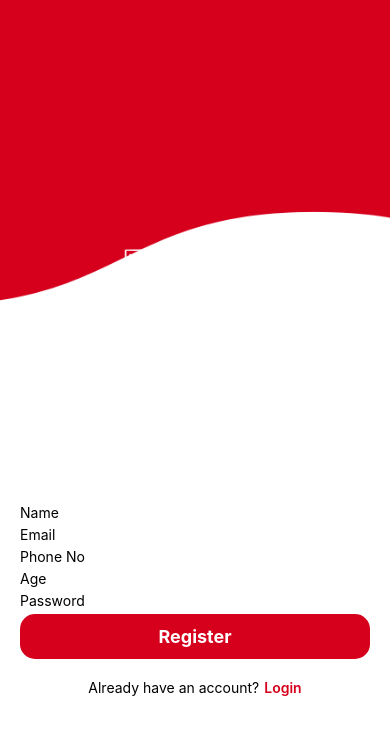
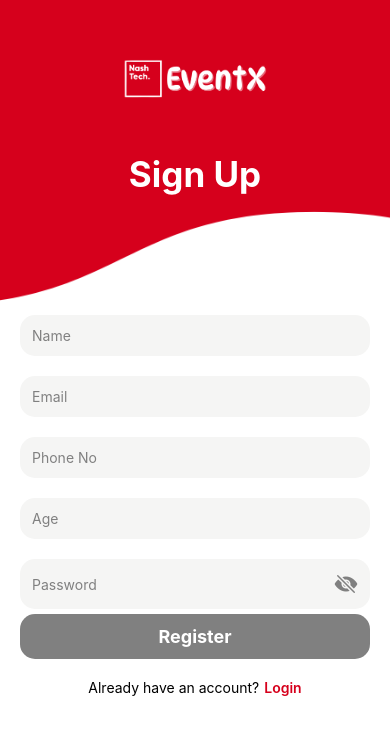
Before and after one commit to 0000aditya0000/eventxui, a React Native app: screen /Signup in a window 390 px wide. Shown: the part 108-842 px from the top of the page. Built offline with nearby package versions, Linux system fonts and the light colour scheme.

Commit message:
Fixed Css for signup page

```diff
--- a/Screens/Signup/Signup.tsx
+++ b/Screens/Signup/Signup.tsx
@@ -1,11 +1,12 @@
 import { StatusBar } from "expo-status-bar";
-import React, { useState } from "react";
+import React, { useMemo, useState } from "react";
 import {
   View,
   Text,
   TextInput,
   Image,
   StyleSheet,
+  Alert,
   ScrollView,
   TouchableOpacity,
   ActivityIndicator,
@@ -13,43 +14,112 @@ import {
 import Animated, { FadeInUp } from "react-native-reanimated";
 import { signup } from "../../Services/Auth/authService";
 import Toast from "react-native-toast-message";
+import { Ionicons } from "@expo/vector-icons";
+
+type FormValues = {
+  name: string;
+  email: string;
+  phone: string;
+  password: string;
+  age: string;
+};
+
+type FormErrors = {
+  name?: string;
+  email?: string;
+  phone?: string;
+  password?: string;
+  age?: string;
+};
 
 const SignupPage = ({ navigation }) => {
-  const [name, setName] = useState("");
-  const [email, setEmail] = useState("");
-  const [phoneNumber, setPhoneNumber] = useState("");
-  const [password, setPassword] = useState("");
-  const [age, setAge] = useState("");
+  const formInitialState = {
+    name: "",
+    email: "",
+    phone: "",
+    password: "",
+    age: "",
+  };
+  const [values, setValues] = useState<FormValues>(formInitialState);
   const [loading, setLoading] = useState(false);
+  const [errors, setErrors] = useState<FormErrors>({
+    name: "",
+    email: "",
+    phone: "",
+    password: "",
+    age: "",
+  });
+  const [secureText, setSecureText] = useState(true);
 
-  const handleSignup = async () => {
-    if (!email || !password || !name || !age || !phoneNumber) {
-      Toast.show({
-        text1: "Signup Error",
-        text2: "All fields are required",
-        type: "error",
-      });
-      return;
+  const validate = (field: string, value: string) => {
+    let error = "";
+    switch (field) {
+      case "name":
+        if (value.length < 3) error = "Name must be at least 3 characters long";
+        break;
+      case "email":
+        if (!/^[^\s@]+@[^\s@]+\.[^\s@]+$/.test(value))
+          error = "Invalid email format";
+        break;
+      case "phone":
+        if (!/^\d{10}$/.test(value))
+          error = "Phone must be numeric and 10 digits";
+        break;
+      case "password":
+        if (value.length < 8)
+          error = "Password must be at least 8 characters long";
+        break;
+      case "age":
+        if (!/^[0-9]+$/.test(value) || Number(value) < 2 || Number(value) > 120)
+          error = "Age must be between 2 and 120";
+        break;
+      default:
+        break;
     }
+    setErrors((prevErrors) => ({ ...prevErrors, [field]: error }));
+  };
 
-    setLoading(true); // Show loader
+  const handleChange = (field, value) => {
+    setValues((prevValues) => ({ ...prevValues, [field]: value }));
+    validate(field, value);
+  };
 
+  const isFormValid = useMemo(() => {
+    return (
+      values.name.length >= 3 &&
+      /^[^\s@]+@[^\s@]+\.[^\s@]+$/.test(values.email) &&
+      /^\d{10}$/.test(values.phone) &&
+      values.password.length >= 8 &&
+      /^[0-9]+$/.test(values.age) &&
+      Number(values.age) >= 2 &&
+      Number(values.age) <= 120 &&
+      Object.values(errors).every((err) => err === "")
+    );
+  }, [values.age, values.name, values.email, values.password, values.phone]);
+
+  const handleLogin = async () => {
+    setLoading(true)
+    if (isFormValid) {
       try {
-      await signup(name, age, email, phoneNumber, password);
+        const { name, age, email, phone, password } = values;
+        const res = await signup(name, age, email, phone, password);
+        navigation.navigate("Login");
         Toast.show({
           text1: "Register Successful",
           text2: "Your account has been created successfully.",
           type: "success",
         });
-      navigation.navigate("Login");
+        setValues(formInitialState);
       } catch (error) {
         Toast.show({
           text1: "Signup Error",
           text2: error.message,
           type: "error",
         });
-    } finally {
-      setLoading(false);
+      }
+      finally{
+        setLoading(false)
+      }
     }
   };
 
@@ -62,7 +132,7 @@ const SignupPage = ({ navigation }) => {
       />
       <ScrollView
         contentContainerStyle={styles.scrollContainer}
-        showsVerticalScrollIndicator={false}
+        showsVerticalScrollIndicator={true}
       >
         <View style={styles.innerContainer}>
           <View style={styles.logoContainer}>
@@ -76,65 +146,118 @@ const SignupPage = ({ navigation }) => {
             <Text style={styles.title}>Sign Up</Text>
           </View>
           <View style={styles.formContainer}>
+            <View style={styles.inputContainer}>
               <TextInput
                 placeholder="Name"
-              onChangeText={setName}
-              value={name}
+                placeholderTextColor={"gray"}
+                onChangeText={(text) => handleChange("name", text)}
+                value={values.name}
                 style={styles.input}
               />
+            </View>
+            {errors.name ? (
+              <Text style={styles.errorText}>{errors.name}</Text>
+            ) : null}
+            <View style={styles.inputContainer}>
               <TextInput
                 placeholder="Email"
-              onChangeText={setEmail}
-              value={email}
+                placeholderTextColor={"gray"}
+                onChangeText={(text) => handleChange("email", text)}
+                value={values.email}
                 style={styles.input}
               />
+            </View>
+            {errors.email ? (
+              <Text style={styles.errorText}>{errors.email}</Text>
+            ) : null}
+            <View style={styles.inputContainer}>
               <TextInput
                 placeholder="Phone No"
-              onChangeText={setPhoneNumber}
-              value={phoneNumber}
+                placeholderTextColor={"gray"}
+                onChangeText={(number) => handleChange("phone", number)}
+                value={values.phone}
                 style={styles.input}
                 keyboardType="numeric"
               />
+            </View>
+            {errors.phone ? (
+              <Text style={styles.errorText}>{errors.phone}</Text>
+            ) : null}
+            <View style={styles.inputContainer}>
               <TextInput
                 placeholder="Age"
-              onChangeText={setAge}
-              value={age}
+                placeholderTextColor={"gray"}
+                onChangeText={(number) => handleChange("age", number)}
+                value={values.age}
                 style={styles.input}
                 keyboardType="numeric"
               />
+            </View>
+            {errors.age ? (
+              <Text style={styles.errorText}>{errors.age}</Text>
+            ) : null}
+            <View style={styles.passwordContainer}>
               <TextInput
                 placeholder="Password"
-              onChangeText={setPassword}
-              value={password}
-              secureTextEntry
-              style={styles.input}
+                placeholderTextColor={"gray"}
+                onChangeText={(text) => handleChange("password", text)}
+                value={values.password}
+                secureTextEntry={secureText}
+                style={{ flex: 1 }}
               />
+              <TouchableOpacity onPress={() => setSecureText(!secureText)}>
+                <Ionicons
+                  name={secureText ? "eye-off" : "eye"}
+                  size={24}
+                  color="gray"
+                />
+              </TouchableOpacity>
+            </View>
+            {errors.password ? (
+              <Text style={styles.errorText}>{errors.password}</Text>
+            ) : null}
             <TouchableOpacity
               style={[
                 styles.button,
-                { backgroundColor: loading ? "gray" : "#d6001c" },
+                { backgroundColor: !isFormValid ? "gray" : "#d6001c" },
               ]}
-              onPress={handleSignup}
-              disabled={loading}
+              onPress={handleLogin}
+              disabled={!isFormValid}
             >
               {loading ? (
-                <ActivityIndicator color="white" />
+                <ActivityIndicator color="#ffffff" />
               ) : (
                 <Text style={styles.buttonText}>Register</Text>
               )}
             </TouchableOpacity>
           </View>
         </View>
-        <View style={styles.loginContainer}>
+
+        <View
+          style={{
+            display: "flex",
+            flexDirection: "row",
+            justifyContent: "center",
+          }}
+        >
           <Text>Already have an account?</Text>
-          <TouchableOpacity onPress={() => navigation.navigate("Login")}>
-            <Text style={styles.loginText}>Login</Text>
+          <TouchableOpacity
+            onPress={() => {
+              navigation.navigate("Login");
+            }}
+          >
+            <Text
+              style={{ marginLeft: 5, color: "#d6001c", fontWeight: "600" }}
+            >
+              Login
+            </Text>
           </TouchableOpacity>
         </View>
       </ScrollView>
     </View>
   );
 };
+
 const styles = StyleSheet.create({
   container: {
     flex: 1,
@@ -188,6 +311,9 @@ const styles = StyleSheet.create({
   input: {
     width: "100%",
   },
+  errorText: {
+    color: "red",
+  },
   button: {
     width: "100%",
     padding: 12,
@@ -199,15 +325,13 @@ const styles = StyleSheet.create({
     textAlign: "center",
     fontSize: 18,
   },
-  loginContainer: {
+  passwordContainer: {
+    backgroundColor: "rgb(245 245 244)",
+    padding: 12,
+    borderRadius: 15,
+    width: "100%",
     display: "flex",
     flexDirection: "row",
-    justifyContent: "center",
-  },
-  loginText: {
-    marginLeft: 5,
-    color: "#d6001c",
-    fontWeight: "600",
   },
 });
 
```
Lines whose indentation alone changed are shown as unchanged.
